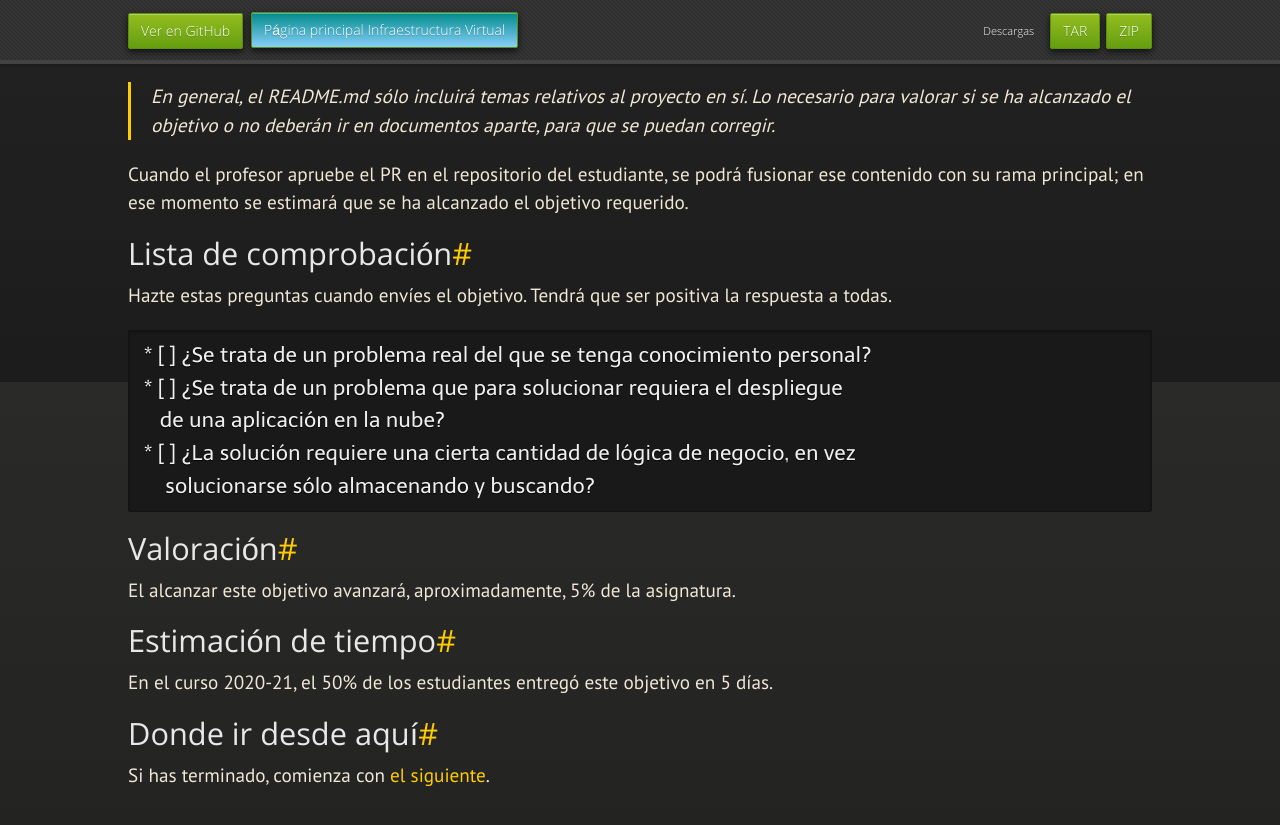
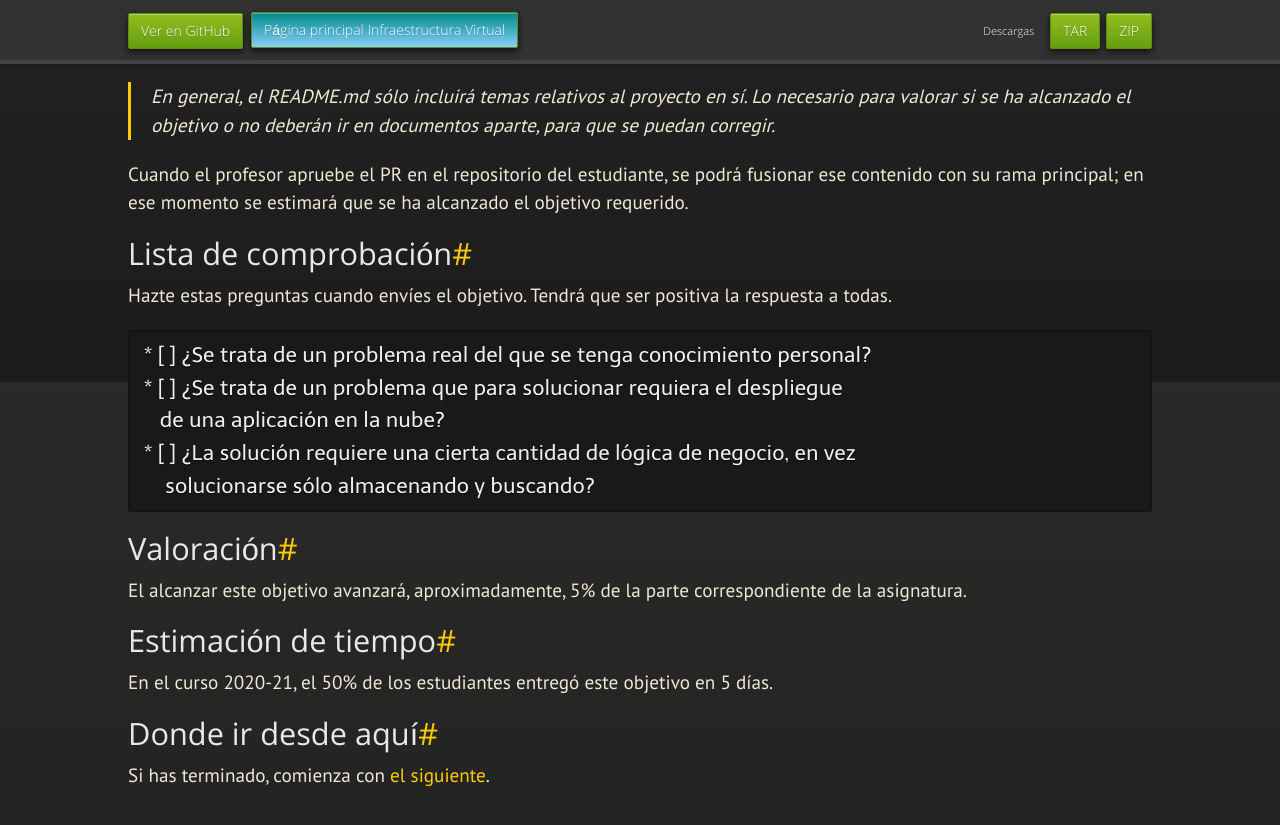
Before and after one commit to JJ/IV, a Jekyll site: the page built from documentos/proyecto/0.Repositorio.md, in a window 1280 px wide and 900 px high, scrolled down 4118 px. Shown: the top 825 px of the window. Built offline with Jekyll 4.4.1, drawn with Linux system fonts in a browser that asks for light colours; nearby versions of some CDN libraries; some web fonts are replaced; our own code applies the rules of GitHub Pages for plain Markdown files.

Commit message:
Sync documentos/proyecto/0.Repositorio.md de master a gh-pages

```diff
--- a/documentos/proyecto/0.Repositorio.md
+++ b/documentos/proyecto/0.Repositorio.md
@@ -252,8 +252,8 @@ positiva la respuesta a todas.
 
 ## Valoración
 
-El alcanzar este objetivo avanzará, aproximadamente, 5% de
-la asignatura.
+El alcanzar este objetivo avanzará, aproximadamente, 5% de la parte
+correspondiente de la asignatura.
 
 ## Estimación de tiempo
 
```
